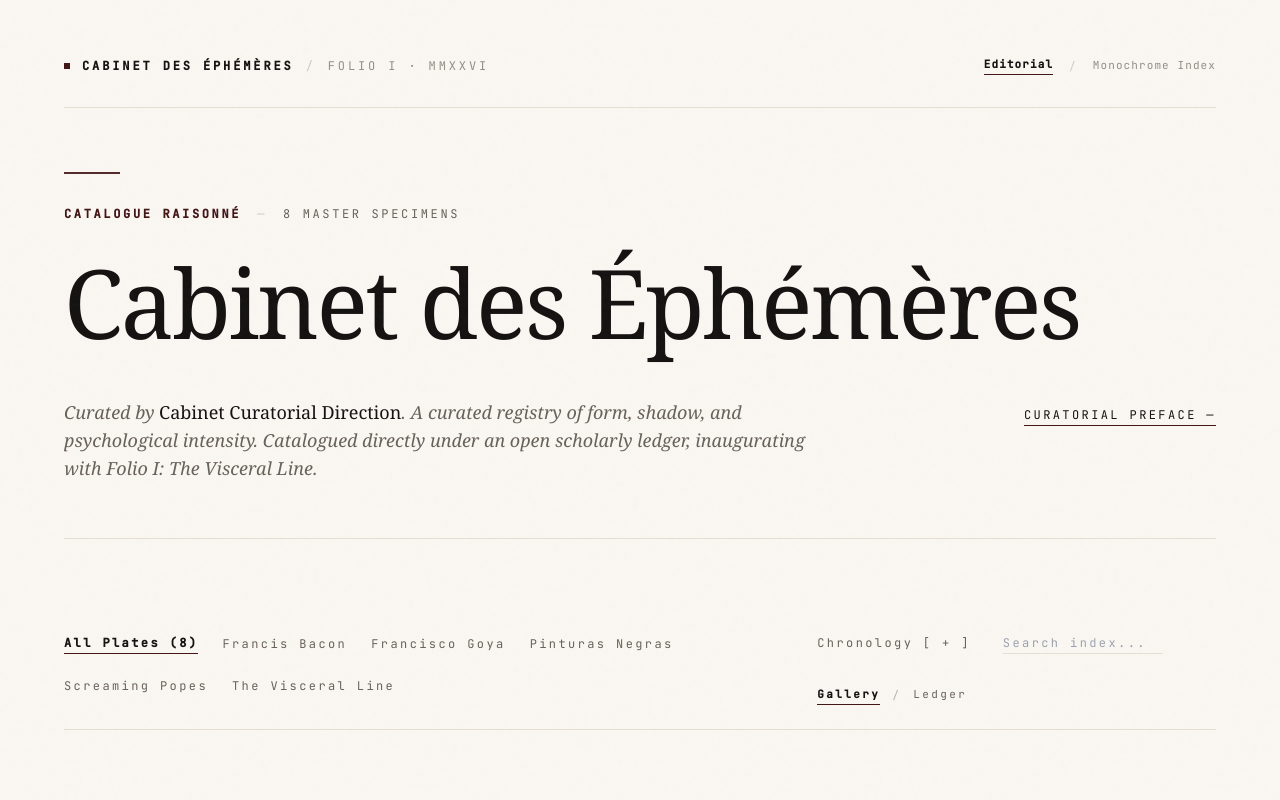
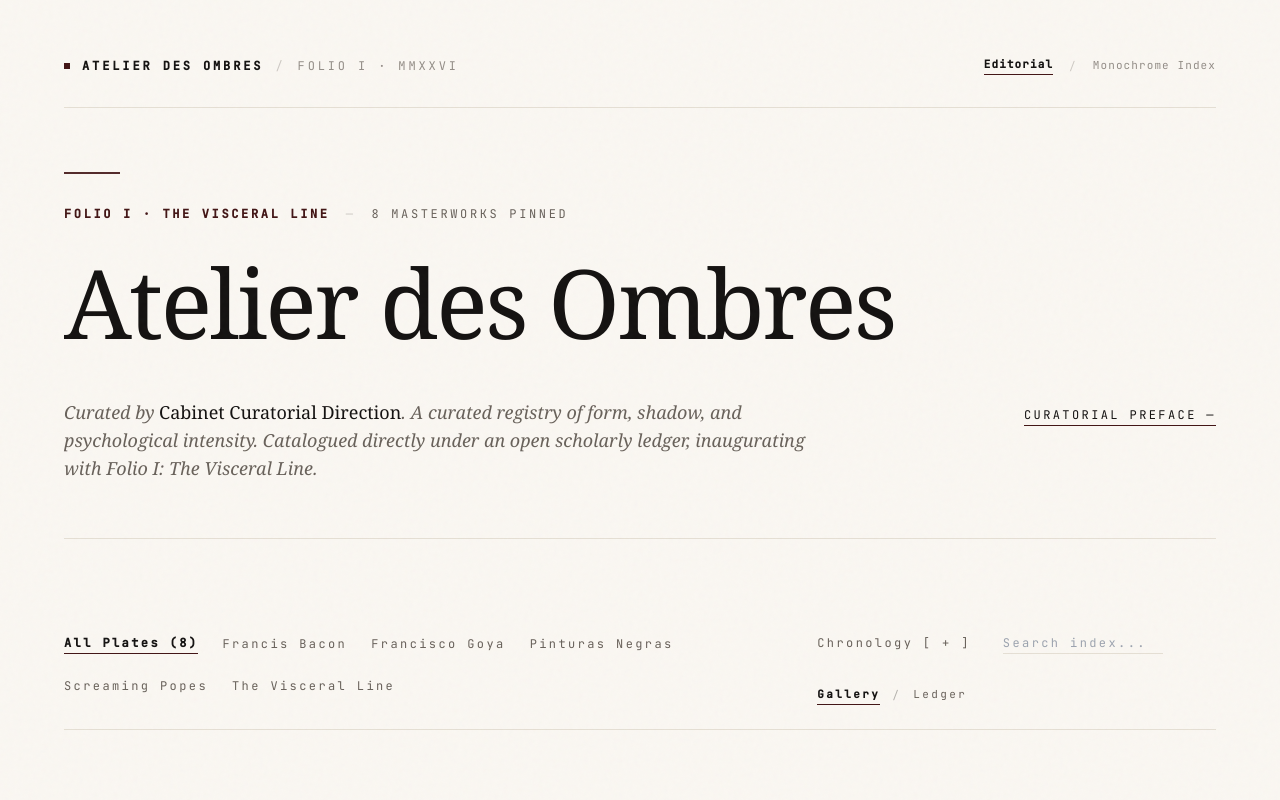
Before and after one commit to Annyxtopheles/the-living-index, a Next.js app: page / in a window 1280 px wide. Shown: the top 800 px of the page. Built offline with nearby package versions, Linux system fonts and the light colour scheme; a web font is replaced by a local one.

Commit message:
feat: update exhibition masthead, colophon, and documentation for Atelier des Ombres

```diff
--- a/src/components/Colophon.tsx
+++ b/src/components/Colophon.tsx
@@ -26,11 +26,11 @@
             Colophon & Archival Ledger
           </h4>
           <p className="text-sm font-serif italic text-[var(--color-text-secondary)] leading-relaxed max-w-sm">
-            {metadata.name} is published as an open-access curatorial record dedicated to the study of 20th-century avant-garde material culture.
+            {metadata.name} is an open-access curatorial registry dedicated to the study of form, shadow, psychological extremity, and the visceral lineage of modern art.
           </p>
           <div className="pt-2 text-xs font-mono text-[var(--color-text-secondary)]">
             <span className="block opacity-60 uppercase tracking-widest text-[10px] mb-1">Custodial Office</span>
-            <span>{metadata.institution || "Cabinet des Éphémères"}</span>
+            <span>{metadata.institution || "Atelier des Ombres"}</span>
           </div>
         </div>
 
--- a/src/components/GalleryHeader.tsx
+++ b/src/components/GalleryHeader.tsx
@@ -25,10 +25,10 @@
         <div className="flex items-center gap-3">
           <span className="w-1.5 h-1.5 bg-[var(--color-accent)] inline-block" />
           <span className="font-semibold text-[var(--color-text-primary)]">
-            CABINET DES ÉPHÉMÈRES
+            ATELIER DES OMBRES
           </span>
           <span className="opacity-30">/</span>
-          <span className="opacity-70">{metadata.editionDate || "MMXXVI"}</span>
+          <span className="opacity-70">{metadata.editionDate || "FOLIO I"}</span>
         </div>
 
         <ThemeSwitcher />
@@ -42,9 +42,9 @@
         )}
 
         <div className="flex items-baseline gap-4 text-xs font-mono uppercase tracking-[0.22em] text-[var(--color-text-secondary)]">
-          <span className="text-[var(--color-accent)] font-semibold">Catalogue Raisonné</span>
+          <span className="text-[var(--color-accent)] font-semibold">Folio I · The Visceral Line</span>
           <span className="opacity-30">—</span>
-          <span>{totalItems} Master Specimens</span>
+          <span>{totalItems} Masterworks Pinned</span>
         </div>
 
         {/* High-Impact Avant-Garde Title */}
@@ -58,7 +58,7 @@
               : "font-sans font-semibold"
           )}
         >
-          Cabinet des Éphémères
+          Atelier des Ombres
         </h1>
 
         {/* Curatorial Subtext & Expandable Statement */}
--- a/src/components/SpecimenLightbox.tsx
+++ b/src/components/SpecimenLightbox.tsx
@@ -141,7 +141,7 @@
 
   const copyChicagoCitation = () => {
     if (!item) return;
-    const citation = `"${item.title}," ${item.date}. ${item.medium}, ${item.dimensions}. Cabinet des Éphémères, Accession No. ${item.id}.`;
+    const citation = `"${item.title}," ${item.date}. ${item.medium}, ${item.dimensions}. Atelier des Ombres, Accession No. ${item.id}.`;
     navigator.clipboard.writeText(citation);
     setCopiedCitation(true);
     setTimeout(() => setCopiedCitation(false), 2400);
@@ -317,7 +317,7 @@
               </button>
             </div>
             <p className="text-xs font-serif italic text-[#A6A198] leading-relaxed select-all bg-white/[0.03] p-3 border border-white/5">
-              &ldquo;{item.title},&rdquo; {item.date}. {item.medium}, {item.dimensions}. Cabinet des Éphémères, Accession No. {item.id}.
+              &ldquo;{item.title},&rdquo; {item.date}. {item.medium}, {item.dimensions}. Atelier des Ombres, Accession No. {item.id}.
             </p>
           </div>
 
```
Also changed, not shown: 1 other file (tests, documents, lock files or other folders).
